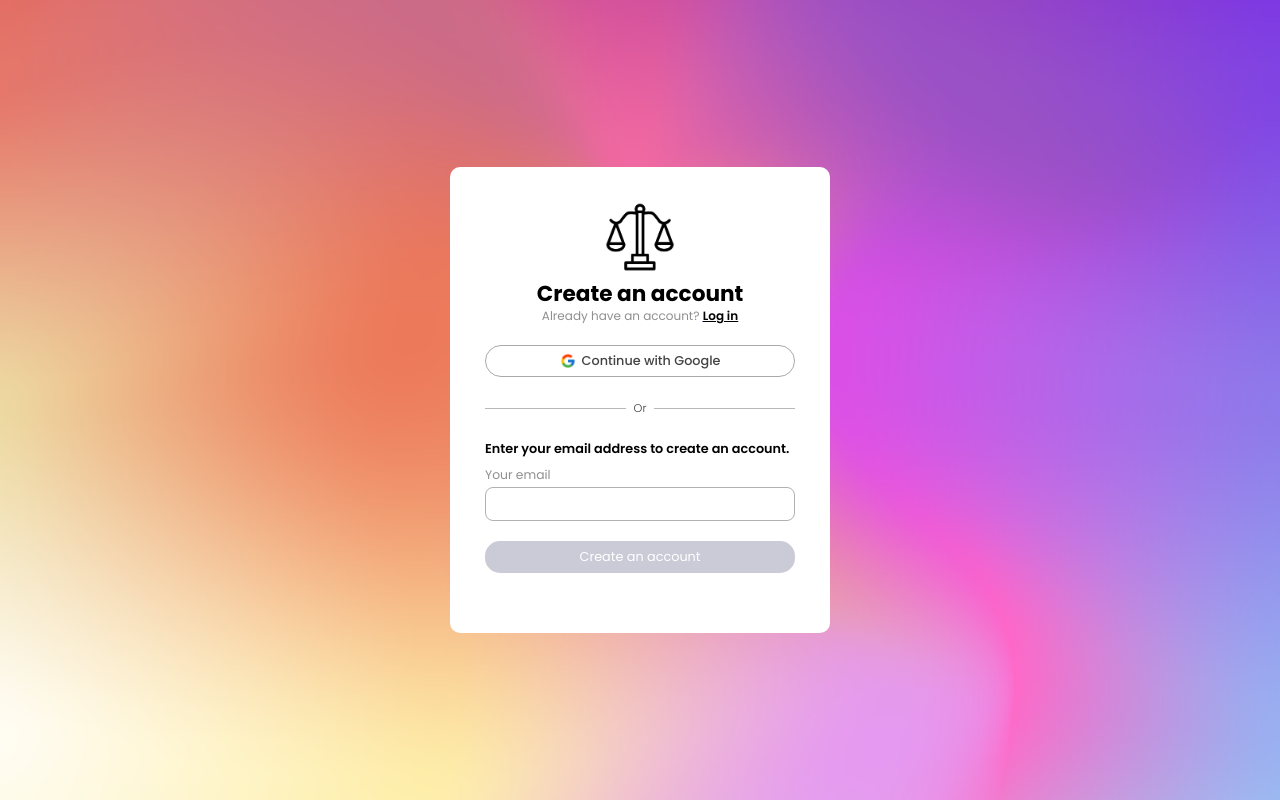
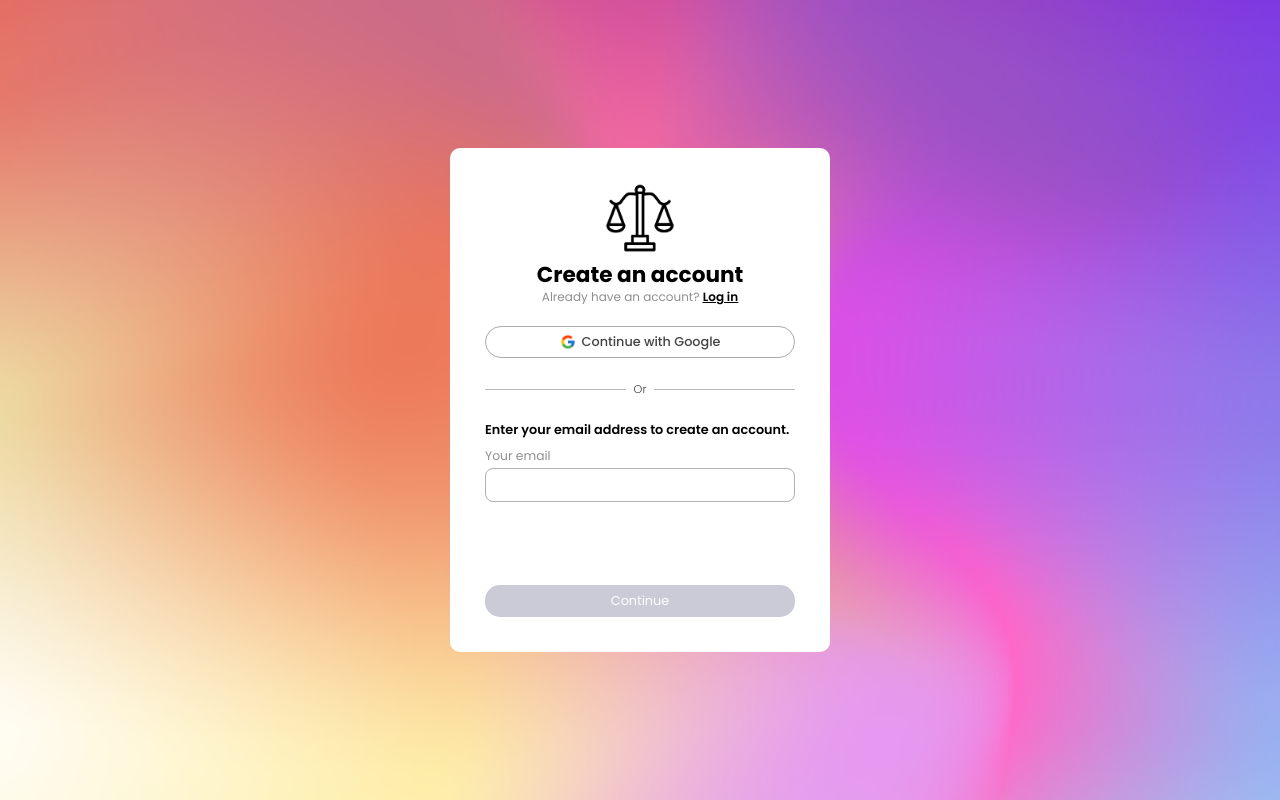
Before and after one commit to yawadubempong/New_lawbot_project, a React (Create React App) app: page /signup in a window 1280 px wide. Built offline with nearby package versions, Linux system fonts and the light colour scheme.

Commit message:
Add animatons and transitions

```diff
--- a/src/Components/CSS/CreateAccountPage.css
+++ b/src/Components/CSS/CreateAccountPage.css
@@ -13,15 +13,17 @@
 }
 
 .create-account-card {
+    overflow: hidden;
     animation: scaler 0.5s ease-out ;
     width: 380px;
+    height: 504px;
     display: flex;
     flex-direction: column;
     align-items: center;
     justify-content: center;
     font-size: 1em;
     background: white;
-    padding: 35px 35px 60px 35px;
+    padding: 35px 35px 35px 35px;
     border-radius: 10px;
 }
 
@@ -114,22 +116,30 @@
     font-weight: 300;
 }
 
-.email-input {
+.user-email-password {
     width: 100%;
 }
 
-.email-input h3 {
+.email-input {
+    width: 100%;
+    height: 144px;
+}
+
+.email-input h3,
+.user-password h3 {
     font-size: 0.8em;
     font-weight: 600;
 }
 
-.email-input p {
+.email-input p,
+.user-password p{
     margin-top: 8px;
     font-size: 0.77em;
     color: rgb(143, 143, 143);
 }
 
-.email-input input {
+.email-input input,
+.user-password input {
     width: 100%;
     height: 34px;
     border: none;
@@ -140,8 +150,17 @@
     margin-top: 3px;
 }
 
+.user-password {
+    z-index: 4;
+    width: 100%;
+    height: 144px;
+    display: none;
+    flex-direction: column;
+}
 
-.signup-btn {
+
+.signup-btn,
+.continue {
     cursor: pointer;
     border-radius: 15px;
     display: flex;
@@ -153,6 +172,19 @@
     color: white;
     margin-top: 20px;
     background: #CBCAD7;
+}
+
+.signup-btn {
+    display: none;
+}
+
+@keyframes passSlider {
+    from {
+        transform: translateX(300px);
+    }
+    to {
+        transform: translateX(0);
+    }
 }
 
 @keyframes fadeIn {
--- a/src/Components/CreateAccountPage.js
+++ b/src/Components/CreateAccountPage.js
@@ -1,7 +1,35 @@
 import { Link} from "react-router-dom";
 import "./CSS/CreateAccountPage.css"
+import { useState } from "react";
 
 const CreateAccountPage = () => {
+    const [userCred, setUserCred] = useState({
+        userEmail: "",
+        userPassword: ""
+    })
+
+    const EmailHandleChange = (e) => {
+        setUserCred({
+            userEmail: e.target.value
+        })
+        console.log(userCred)
+    }
+
+    const PassHandleChange = (e) => {
+        setUserCred({
+            userPassword: e.target.value
+        })
+        console.log(userCred)
+    }
+
+    const emailDisplay = () => {
+        document.getElementById("user-email").style.display = "none";
+        document.getElementById("user-password").style.display = "flex";
+        document.getElementById("user-password").style.animation = "passSlider 0.3s ease-out";
+        document.getElementById("continue").style.display = "none"
+        document.getElementById("signup-btn").style.display = "flex"
+    }
+
     return (
         <>
             <div className="create-account">
@@ -9,6 +37,8 @@ const CreateAccountPage = () => {
                     <img className="logo" src={require("./Assets/image 1.png")} alt=""/>
                     <h2 className="header">Create an account</h2>
                     <p className="header-two">Already have an account? <Link to={"/login"}><span>Log in</span></Link></p>
+                    <div className="user-email-password">
+                        <div className="user-email">
                             <div className="google-signup">
                                 <div className="google-icon">
                                     <img src={require("./Assets/icons8-google-144.png")} alt="Google Icon"/>
@@ -22,13 +52,25 @@ const CreateAccountPage = () => {
                                 <div className="or">Or</div>
                                 <div className="line2"></div>
                             </div>
-                    <div className="email-input">
+                            <div id="user-email" className="email-input">
                                 <h3>Enter your email address to create an account.</h3>
                                 <p>Your email</p>
-                        <input type="email" />
+                                <input type="email" value={userCred.userEmail} onChange={EmailHandleChange}/>
                             </div>
-                    <div className="signup-btn">
-                        <p>Create an account</p>
+                        </div>
+                        <div id="user-password" className="user-password">
+                            <h3>Enter your password to create an account.</h3>
+                            <p>password</p>
+                            <input type="password" value={userCred.userPassword} onChange={PassHandleChange}/>
+                            <p>Confirm password</p>
+                            <input type="password" />
+                        </div>
+                        <div id="continue" className="continue" onClick={emailDisplay}>
+                            <p>Continue</p>
+                        </div>
+                        <div id="signup-btn" className="signup-btn" onClick={emailDisplay}>
+                            <p>Create an Account</p>
+                        </div>
                     </div>
                 </div>
             </div>
```
Lines whose indentation alone changed are shown as unchanged.
